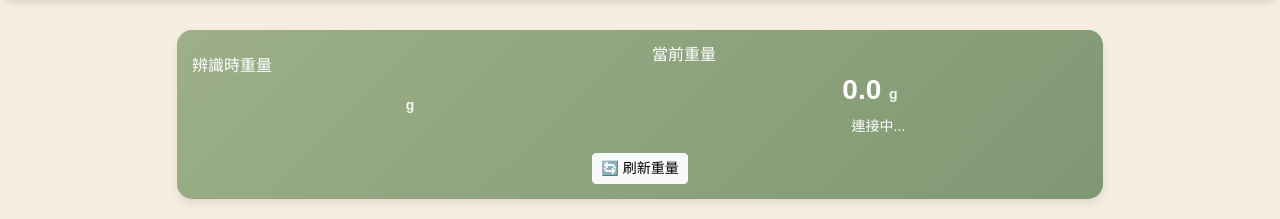
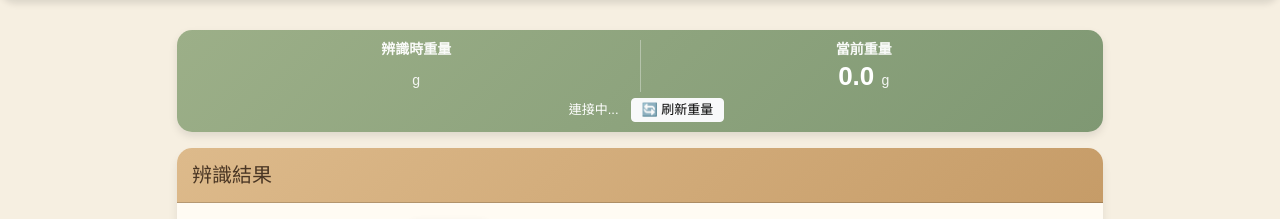
Before and after one commit to Miller0330/FOOD_AI, a Flask app: template Riscv2025_Server_scale_Code/templates/result.html in a window 1280 px wide. Shown: the part 120-339 px from the top of the page. Run offline with Flask 3, Linux system fonts and the light colour scheme; the template is opened without the code that fills it, so the values that code supplies are empty; parts of the project's set-up code (start-up, migrations or seed data) failed here and were passed over; some libraries are stand-ins or nearby versions.

Commit message:
Compact the weight panel on the result page and align its two readings
Both columns now share the same label/value structure so the two
weights sit on one horizontal line; the connection status moved beside
the refresh button in a footer row, shrinking the green panel.

Co-Authored-By: Claude Sonnet 5 <noreply@anthropic.com>
Claude-Session: https://claude.ai/code/session_01W1xwfuWuTYVf9qZkoFooCP

```diff
--- a/Riscv2025_Server_scale_Code/templates/result.html
+++ b/Riscv2025_Server_scale_Code/templates/result.html
@@ -101,25 +101,33 @@
             background: linear-gradient(135deg, #9caf88, #7f9873);
             color: white;
             border-radius: 15px;
-            padding: 15px;
-            margin-bottom: 20px;
+            padding: 10px 16px;
+            margin-bottom: 16px;
             box-shadow: 0 4px 8px rgba(0,0,0,0.1);
         }
+        .weight-cols { display: flex; }
+        .weight-col { flex: 1; text-align: center; padding: 0 8px; }
+        .weight-col + .weight-col { border-left: 1px solid rgba(255,255,255,0.35); }
+        .weight-label { font-size: 14px; font-weight: 600; line-height: 1.4; opacity: 0.95; }
         .weight-value {
-            font-size: 28px;
+            font-size: 26px;
             font-weight: bold;
-            text-align: center;
-            margin: 5px 0;
+            line-height: 1.25;
         }
         .weight-unit {
             font-size: 14px;
+            font-weight: normal;
             opacity: 0.9;
         }
-        .weight-status {
-            text-align: center;
-            margin-top: 5px;
-            font-size: 14px;
+        .weight-foot {
+            display: flex;
+            align-items: center;
+            justify-content: center;
+            gap: 12px;
+            margin-top: 6px;
+            font-size: 13px;
         }
+        .weight-foot .btn { padding: 1px 10px; font-size: 13px; }
         .status-indicator {
             display: inline-block;
             width: 8px;
@@ -153,24 +161,19 @@
             <div class="col-md-10">
                 <!-- 重量顯示區域 -->
                 <div class="weight-display">
-                    <div class="row align-items-center">
-                        <div class="col-6">
-                            <h6 class="mb-1">辨識時重量</h6>
+                    <div class="weight-cols">
+                        <div class="weight-col">
+                            <div class="weight-label">辨識時重量</div>
                             <div class="weight-value">{{ result.detection_weight|round(1) }} <span class="weight-unit">g</span></div>
                         </div>
-                        <div class="col-6">
-                            <h6 class="mb-1">當前重量</h6>
+                        <div class="weight-col">
+                            <div class="weight-label">當前重量</div>
                             <div class="weight-value" id="weight-value">0.0 <span class="weight-unit">g</span></div>
-                            <div class="weight-status">
-                                <span class="status-indicator" id="status-indicator"></span>
-                                <span id="connection-status">連接中...</span>
-                            </div>
                         </div>
                     </div>
-                    <div class="text-center mt-3">
-                        <button type="button" class="btn btn-light btn-sm" onclick="updateWeight()">
-                            <span>🔄 刷新重量</span>
-                        </button>
+                    <div class="weight-foot">
+                        <span><span class="status-indicator" id="status-indicator"></span><span id="connection-status">連接中...</span></span>
+                        <button type="button" class="btn btn-light btn-sm" onclick="updateWeight()">🔄 刷新重量</button>
                     </div>
                 </div>
 
```
